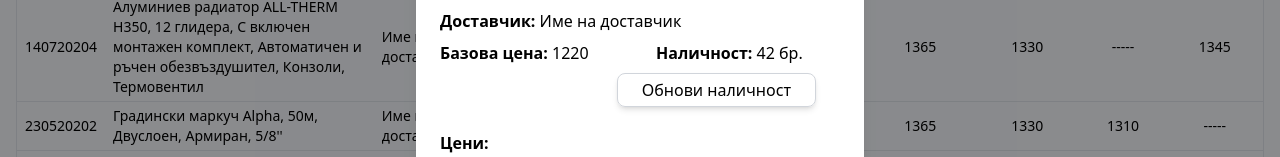
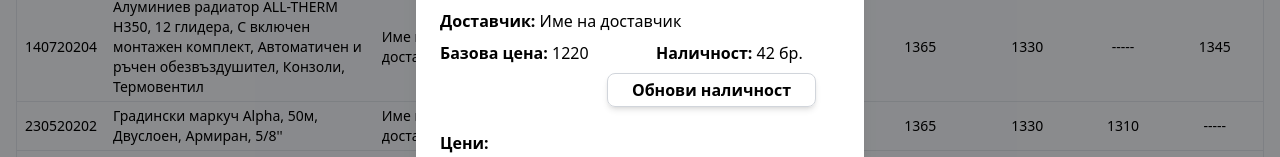
Before and after one commit to ignatIgnatov/sigmatherm-stock, a React (Create React App) app: page /items in a window 1280 px wide. Both pictures are taken after a click on the element 640 px from the left and 207 px from the top of the page. Shown: the part 288-445 px from the top of the page. Built offline with nearby package versions, Linux system fonts and the light colour scheme.

Commit message:
refactoring

```diff
--- a/src/components/items/Items.jsx
+++ b/src/components/items/Items.jsx
@@ -96,7 +96,7 @@ const Items = () => {
               <tr className="bg-gray-100 sticky top-1 z-10">
                 <th colSpan={4}></th>
                 <th>
-                  <div className="border border-gray-200 rounded-md shadow-lg hover:bg-gray-200 hover:shadow-xl">
+                  <div className="border border-gray-200 rounded-md shadow-lg font-semibold hover:bg-gray-200 hover:shadow-xl">
                     <button onClick={handleRefreshAllStocks}>Обнови</button>
                   </div>
                 </th>
@@ -241,7 +241,7 @@ const Items = () => {
 
               {!editMode && (
                 <div className="w-full flex flex-row justify-end items-center px-6">
-                  <div className="p-1 px-6 border border-gray-300 rounded-lg shadow-md hover:bg-gray-300">
+                  <div className="p-1 px-6 border border-gray-300 rounded-lg shadow-md font-semibold hover:bg-gray-300">
                     <button onClick={handleRefreshAllStocks}>
                       Обнови наличност
                     </button>
```
